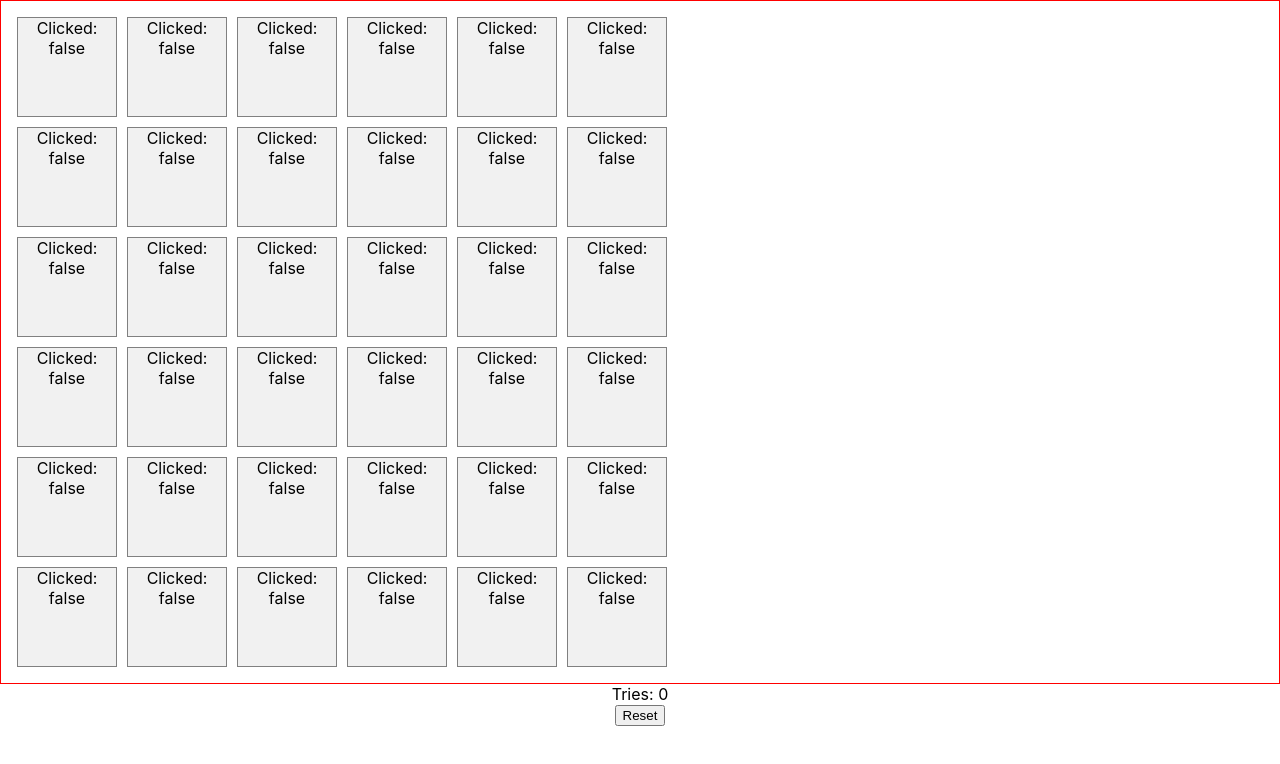
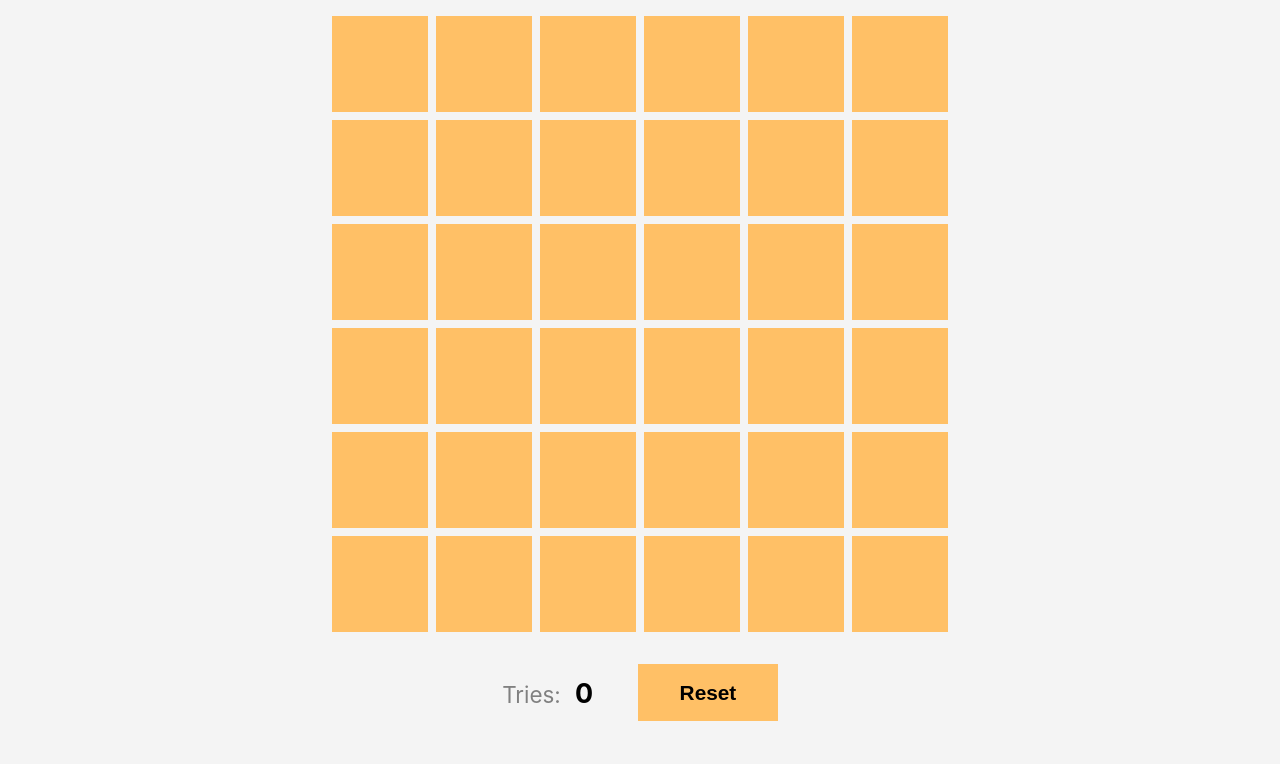
Before and after one commit to cvlost/homework-54, a React (Create React App) app: page / in a window 1280 px wide. Shown: the top 764 px of the page. Built offline with nearby package versions, Linux system fonts and the light colour scheme.

Commit message:
Changed components styles

```diff
--- a/src/App.css
+++ b/src/App.css
@@ -9,8 +9,18 @@ body {
   sans-serif;
   -webkit-font-smoothing: antialiased;
   -moz-osx-font-smoothing: grayscale;
+  min-height: 100vh;
+  background-color: #f4f4f4;
 }
 
 .App {
   text-align: center;
+  --cell-size: 6em;
 }
+
+.App-options {
+  display: flex;
+  padding: 1em;
+  justify-content: center;
+  align-items: center;
+}
--- a/src/App.tsx
+++ b/src/App.tsx
@@ -1,8 +1,8 @@
 import React, {useState} from 'react';
-import './App.css';
 import Field from "./components/Field/Field";
 import TryCounter from "./components/TryCounter/TryCounter";
 import ResetButton from "./components/ResetButton/ResetButton";
+import './App.css';
 
 function App() {
   const getModel = () => {
@@ -33,7 +33,6 @@ function App() {
   };
 
   const resetGame = () => {
-    console.log('Reset game')
     setCells(getModel());
     setCounter(0);
     setGameFinished(false);
@@ -42,7 +41,7 @@ function App() {
   return (
     <div className="App">
       <Field cells={cells} onCellClick={handleCellClick}/>
-      <div>
+      <div className="App-options">
         <TryCounter counter={counter} />
         <ResetButton onReset={resetGame} />
       </div>
--- a/src/components/Field/Field.css
+++ b/src/components/Field/Field.css
@@ -1,30 +1,39 @@
 .Field {
-    border: 1px solid red;
     padding: 1em;
     display: grid;
-    grid-template-columns: repeat(6, 100px);
-    grid-template-rows: repeat(6, 100px);
-    gap: 10px;
+    grid-template-columns: repeat(6, var(--cell-size));
+    grid-template-rows: repeat(6, var(--cell-size));
+    gap: .5em;
     user-select: none;
+    justify-content: center;
 }
 
 .Field-cell {
-    --size: 100px;
-    flex: 0 1 var(--size);
-    height: var(--size);
     cursor: pointer;
     position: relative;
 }
 
 .Field-cell-front {
     transform: perspective(600px) rotateY(0deg);
-    background-color: #f1f1f1;
+    background-color: #ffc066;
+}
+
+.Field-cell-front:hover {
+    background-color: #ff9600;
 }
 
 .Field-cell-back {
     transform: perspective(600px) rotateY(180deg);
-    background-color: #f1f1f1;
     font-size: 0;
+    line-height: calc(var(--cell-size) / 3);
+    background-color: white;
+    border: 3px solid #dcdcdc;
+}
+
+
+.Field-cell-clicked .Field-cell-back:not(:empty) {
+    border: 3px solid #a0a0a0;
+    background-color: #5dff5d;
 }
 
 .Field-cell-back, .Field-cell-front {
@@ -33,8 +42,7 @@
     overflow: hidden;
     backface-visibility: hidden;
     position: absolute;
-    transition: transform .4s linear;
-    border: 1px solid gray;
+    transition: transform .4s linear, background-color .1s;
 }
 
 
@@ -44,5 +52,23 @@
 
 .Field-cell-clicked .Field-cell-back {
     transform: perspective(600px) rotateY(0deg);
-    font-size: 2em;
+    font-size: 3em;
 }
+
+@media (max-width: 700px) {
+    .Field {
+        font-size: 0.8em;
+    }
+}
+
+@media (max-width: 550px) {
+    .Field {
+        font-size: 0.6em;
+    }
+}
+
+@media (max-width: 420px) {
+    .Field {
+        font-size: 0.5em;
+    }
+}
--- a/src/components/Field/Field.tsx
+++ b/src/components/Field/Field.tsx
@@ -13,10 +13,10 @@ const Field: React.FC<Props> = ({cells, onCellClick}) => {
         let item = '';
         const cellClasses = ['Field-cell'];
         if (cell.clicked) cellClasses.push('Field-cell-clicked');
-        if (cell.hasItem) item = 'O';
+        if (cell.hasItem) item = '☹';
         return (
           <div key={cell.id} className={cellClasses.join(' ')} onClick={() => {onCellClick(cell.id)}}>
-            <div className="Field-cell-front">Clicked: {cell.clicked ? 'true' : 'false'}</div>
+            <div className="Field-cell-front"></div>
             <div className="Field-cell-back">{item}</div>
           </div>
         );
--- /dev/null
+++ b/src/components/ResetButton/ResetButton.css
@@ -0,0 +1,18 @@
+.ResetButton-wrapper {
+
+}
+
+.ResetButton {
+    padding: .8em 2em;
+    cursor: pointer;
+    font-size: 1.3em;
+    font-weight: bold;
+    border: 0;
+    outline: 0;
+    background-color: #ffc066;
+    transition: background-color .2s;
+}
+
+.ResetButton:hover {
+    background-color: #ff9600;
+}
--- a/src/components/ResetButton/ResetButton.tsx
+++ b/src/components/ResetButton/ResetButton.tsx
@@ -1,13 +1,14 @@
 import React from 'react';
+import './ResetButton.css';
 
 interface Props {
-  onReset: () => void;
+  onReset: React.MouseEventHandler;
 }
 
 const ResetButton: React.FC<Props> = ({onReset}) => {
   return (
-    <div className=".ResetButton-wrapper">
-      <button className=".ResetButton" onClick={() => onReset()}>Reset</button>
+    <div className="ResetButton-wrapper">
+      <button className="ResetButton" onClick={onReset}>Reset</button>
     </div>
   );
 };
--- /dev/null
+++ b/src/components/TryCounter/TryCounter.css
@@ -0,0 +1,12 @@
+.TryCounter {
+    font-size: 1.4em;
+    color: gray;
+    margin-right: 2em;
+}
+
+.TryCounter span {
+    font-weight: bold;
+    font-size: 1.2em;
+    color: black;
+    margin-left: .3em;
+}
--- a/src/components/TryCounter/TryCounter.tsx
+++ b/src/components/TryCounter/TryCounter.tsx
@@ -1,4 +1,5 @@
 import React from 'react';
+import './TryCounter.css';
 
 interface Props {
   counter: number;
@@ -6,8 +7,8 @@ interface Props {
 
 const TryCounter: React.FC<Props> = ({counter}) => {
   return (
-    <div>
-      Tries: {counter}
+    <div className="TryCounter">
+      Tries: <span>{counter}</span>
     </div>
   );
 };
```
